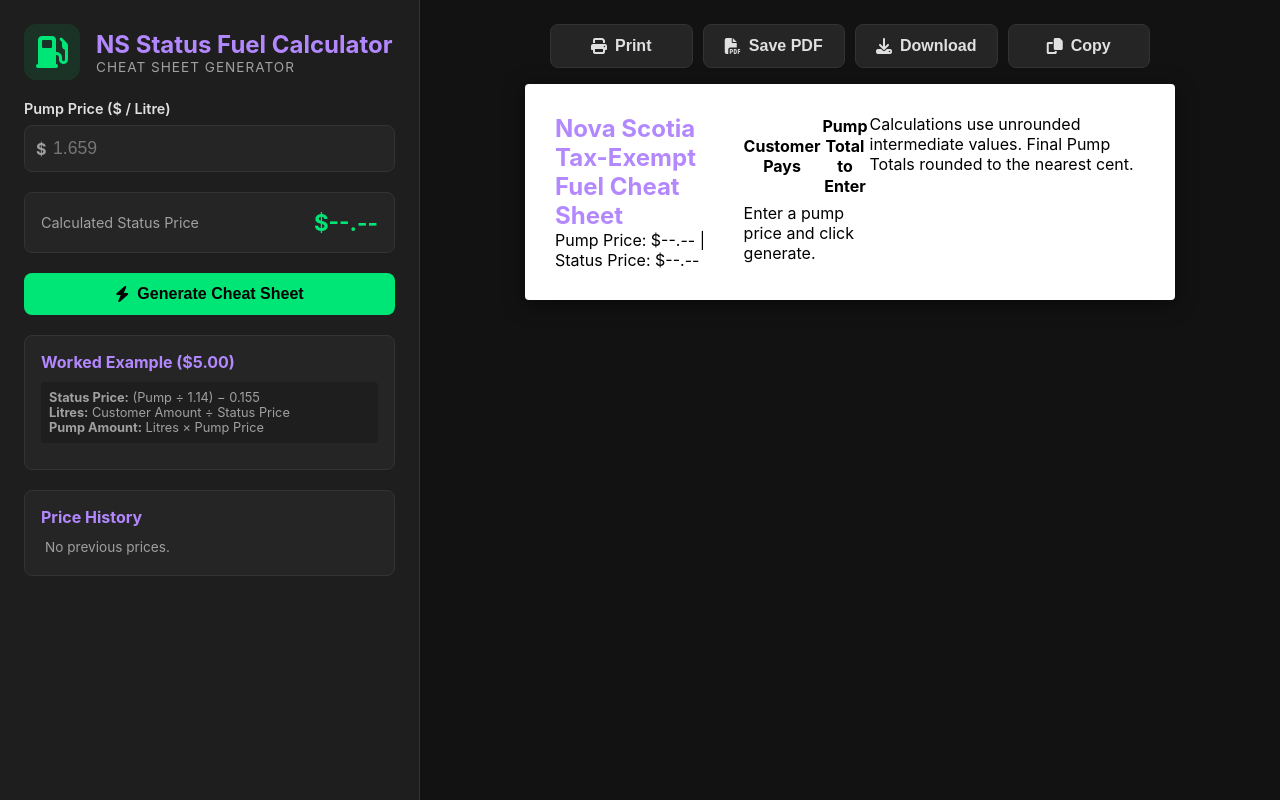
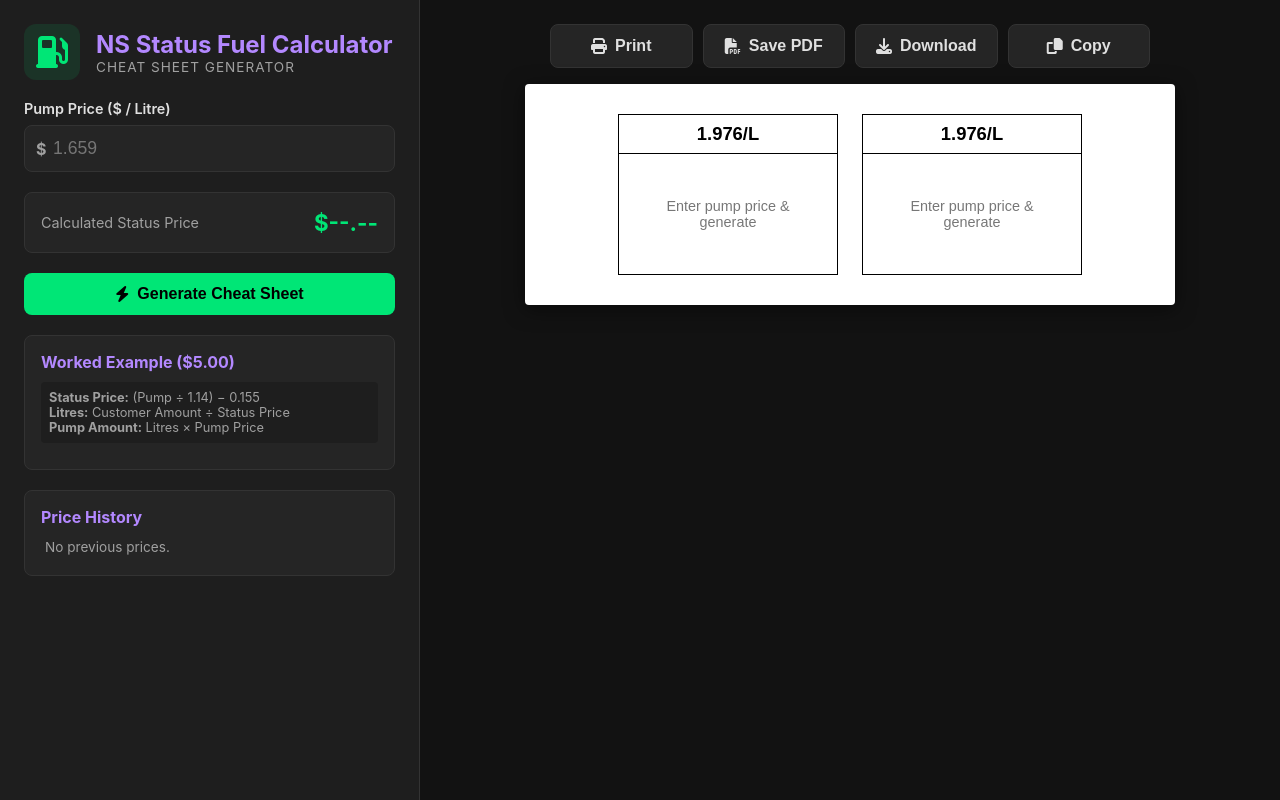
Before and after one commit to kbasque78/ns-status-fuel-calculator, a plain HTML site: page index.html in a window 1280 px wide. Drawn offline with Linux system fonts and the light colour scheme.

Commit message:
Update index.html

```diff
--- a/index.html
+++ b/index.html
@@ -59,7 +59,7 @@
             </section>
         </aside>
 
-        <!-- Right Side: Printable White Cheat Sheet -->
+        <!-- Right Side: Printable White Cheat Sheet Preview -->
         <main class="sheet-panel">
             <div class="action-toolbar no-print">
                 <button id="printBtn" class="btn btn-secondary"><i class="fa-solid fa-print"></i> Print</button>
@@ -69,27 +69,21 @@
             </div>
 
             <div id="cheatSheet" class="cheat-sheet-paper">
-                <div class="sheet-header">
-                    <h2>Nova Scotia Tax-Exempt Fuel Cheat Sheet</h2>
-                    <p id="sheetMeta">Pump Price: $--.-- | Status Price: $--.--</p>
-                </div>
-
-                <table class="cheat-table">
-                    <thead>
-                        <tr>
-                            <th>Customer Pays</th>
-                            <th>Pump Total to Enter</th>
-                        </tr>
-                    </thead>
-                    <tbody id="cheatSheetBody">
-                        <!-- Generated rows ($5 - $100) -->
-                         <tr>
-                            <td colspan="2" class="placeholder-row">Enter a pump price and click generate.</td>
-                         </tr>
-                    </tbody>
-                </table>
-                <div class="sheet-footer">
-                    <p>Calculations use unrounded intermediate values. Final Pump Totals rounded to the nearest cent.</p>
+                <div class="strips-container">
+                    <!-- Strip 1 -->
+                    <div class="strip">
+                        <div class="strip-header" id="stripHeader1">1.976/L</div>
+                        <div class="strip-body" id="stripBody1">
+                            <div class="placeholder-text">Enter pump price & generate</div>
+                        </div>
+                    </div>
+                    <!-- Strip 2 -->
+                    <div class="strip">
+                        <div class="strip-header" id="stripHeader2">1.976/L</div>
+                        <div class="strip-body" id="stripBody2">
+                            <div class="placeholder-text">Enter pump price & generate</div>
+                        </div>
+                    </div>
                 </div>
             </div>
         </main>
```
